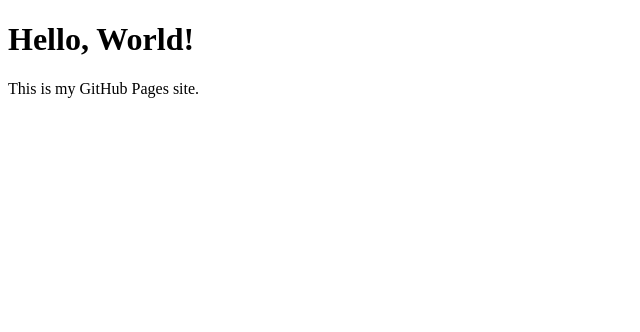
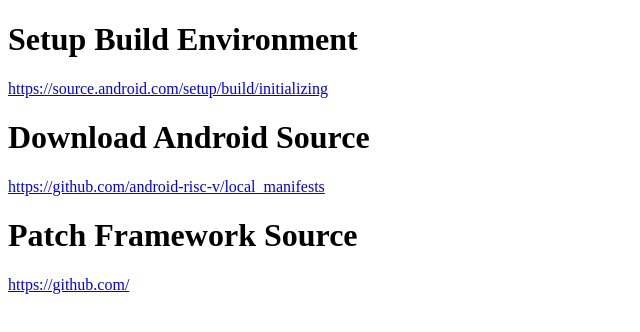
Before and after one commit to dnguyenhoang/dnguyenhoang.github.io, a plain HTML site: page index.html in a window 1280 px wide. Shown: the whole page, without its empty margins (0-640 px from the left). Drawn offline with Linux system fonts and the light colour scheme.

Commit message:
Update for build instructions

```diff
--- a/index.html
+++ b/index.html
@@ -3,10 +3,14 @@
 <head>
     <meta charset="UTF-8">
     <meta name="viewport" content="width=device-width, initial-scale=1.0">
-    <title>Welcome to My GitHub Pages</title>
+    <title>Android Build Setup</title>
 </head>
 <body>
-    <h1>Hello, World!</h1>
-    <p>This is my GitHub Pages site.</p>
-</body>
-</html>
+    <h1>Setup Build Environment</h1>
+    <p><a href="https://source.android.com/setup/build/initializing">https://source.android.com/setup/build/initializing</a></p>
+
+    <h1>Download Android Source</h1>
+    <p><a href="https://github.com/android-risc-v/local_manifests">https://github.com/android-risc-v/local_manifests</a></p>
+
+    <h1>Patch Framework Source</h1>
+    <p><a href="https://github.com/android-risc-v/device_arv_jh7110/wiki/arv-14-:-framework-patch">https://github.com/
```
